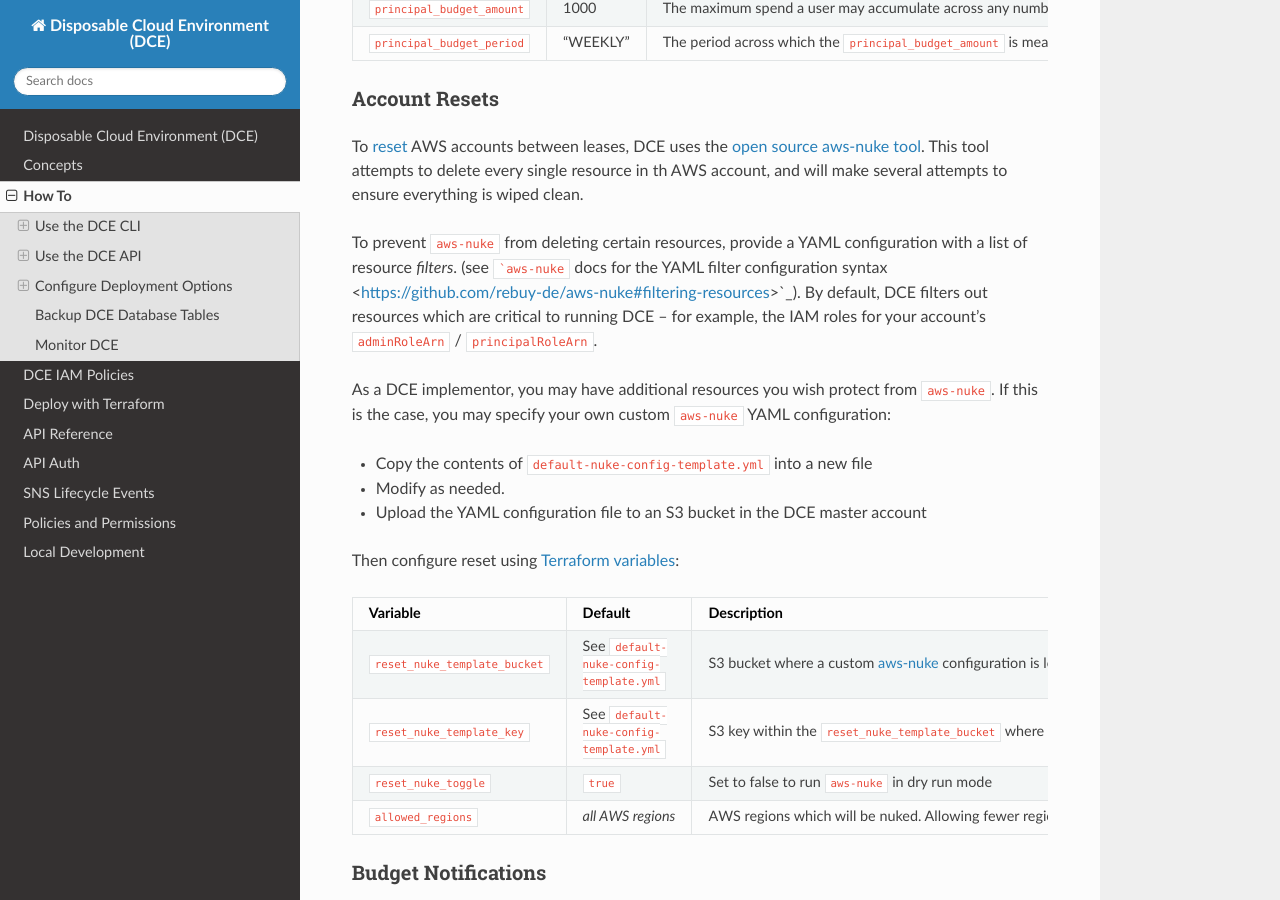
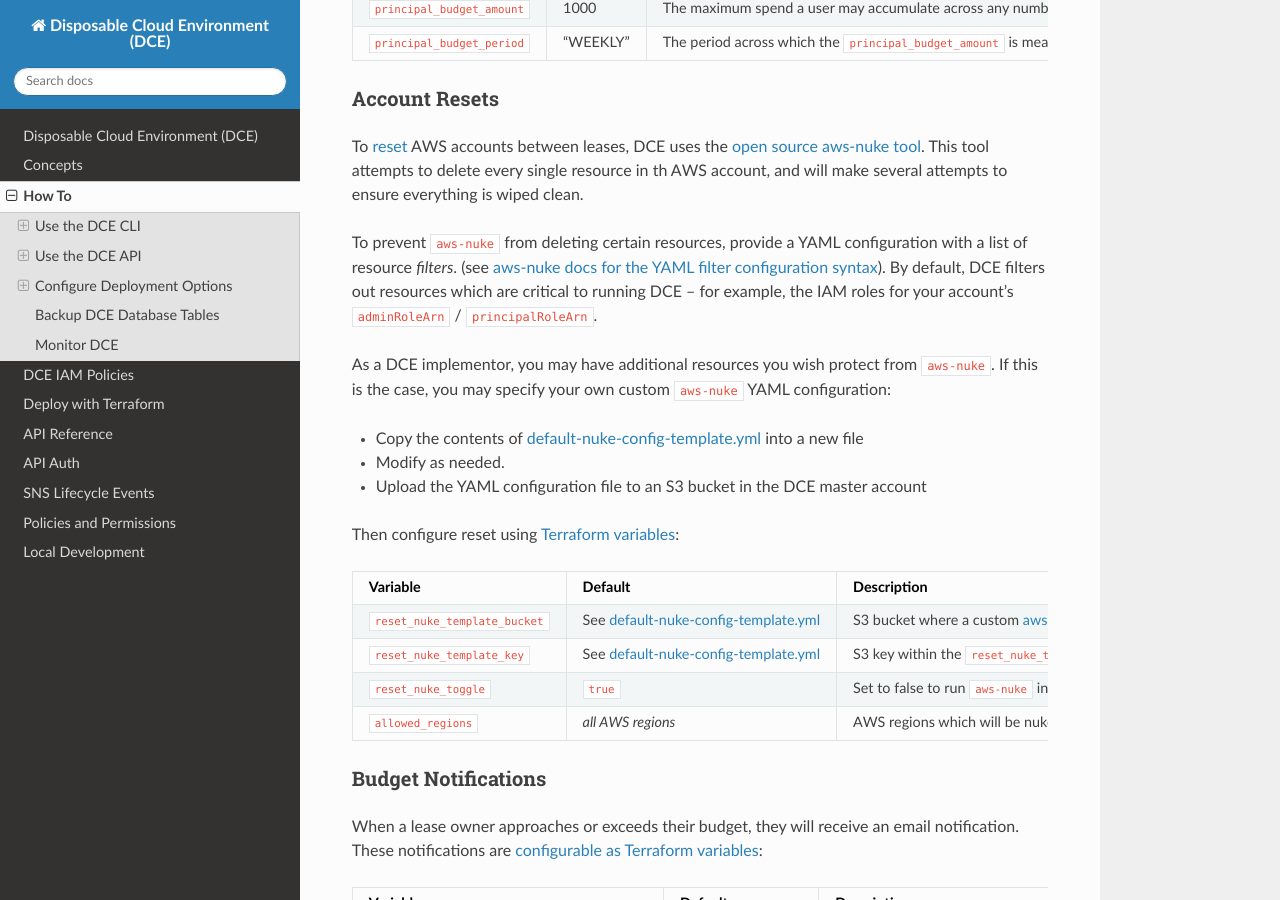
Before and after one commit to Optum/dce, a Sphinx documentation site: the page built from docs/howto.md, in a window 1280 px wide and 900 px high, scrolled down 12297 px. Built offline with Sphinx 7.4.7 and the Read the Docs theme 2.0.0, drawn with Linux system fonts in a browser that asks for light colours.

Commit message:
Fixed links broken by backticks

```diff
--- a/docs/howto.md
+++ b/docs/howto.md
@@ -591,11 +591,11 @@ DCE budget may be configured as `Terraform variables <terraform.html#configuring
 
 To `reset <concepts.html#reset>`_ AWS accounts between leases, DCE uses the [open source aws-nuke tool](https://github.com/rebuy-de/aws-nuke). This tool attempts to delete every single resource in th AWS account, and will make several attempts to ensure everything is wiped clean.
 
-To prevent `aws-nuke` from deleting certain resources, provide a YAML configuration with a list of resource _filters_. (see [`aws-nuke` docs for the YAML filter configuration syntax](https://github.com/rebuy-de/aws-nuke#filtering-resources)). By default, DCE filters out resources which are critical to running DCE -- for example, the IAM roles for your account's `adminRoleArn` / `principalRoleArn`.
+To prevent `aws-nuke` from deleting certain resources, provide a YAML configuration with a list of resource _filters_. (see [aws-nuke docs for the YAML filter configuration syntax](https://github.com/rebuy-de/aws-nuke#filtering-resources)). By default, DCE filters out resources which are critical to running DCE -- for example, the IAM roles for your account's `adminRoleArn` / `principalRoleArn`.
 
 As a DCE implementor, you may have additional resources you wish protect from `aws-nuke`. If this is the case, you may specify your own custom `aws-nuke` YAML configuration:
 
-- Copy the contents of [`default-nuke-config-template.yml`](https://github.com/Optum/dce/blob/master/cmd/codebuild/reset/default-nuke-config-template.yml) into a new file
+- Copy the contents of [default-nuke-config-template.yml](https://github.com/Optum/dce/blob/master/cmd/codebuild/reset/default-nuke-config-template.yml) into a new file
 - Modify as needed.
 - Upload the YAML configuration file to an S3 bucket in the DCE master account
 
@@ -603,8 +603,8 @@ Then configure reset using `Terraform variables <terraform.html#configuring-terr
 
 | Variable | Default | Description |
 | --- | --- | --- |
-| `reset_nuke_template_bucket` | See [`default-nuke-config-template.yml`](https://github.com/Optum/dce/blob/master/cmd/codebuild/reset/default-nuke-config-template.yml) | S3 bucket where a custom [aws-nuke](https://github.com/rebuy-de/aws-nuke) configuration is located |
-| `reset_nuke_template_key` | See [`default-nuke-config-template.yml`](https://github.com/Optum/dce/blob/master/cmd/codebuild/reset/default-nuke-config-template.yml) | S3 key within the `reset_nuke_template_bucket` where a custom [aws-nuke](https://github.com/rebuy-de/aws-nuke) configuration is located |
+| `reset_nuke_template_bucket` | See [default-nuke-config-template.yml](https://github.com/Optum/dce/blob/master/cmd/codebuild/reset/default-nuke-config-template.yml) | S3 bucket where a custom [aws-nuke](https://github.com/rebuy-de/aws-nuke) configuration is located |
+| `reset_nuke_template_key` | See [default-nuke-config-template.yml](https://github.com/Optum/dce/blob/master/cmd/codebuild/reset/default-nuke-config-template.yml) | S3 key within the `reset_nuke_template_bucket` where a custom [aws-nuke](https://github.com/rebuy-de/aws-nuke) configuration is located |
 | `reset_nuke_toggle` | `true` | Set to false to run `aws-nuke` in dry run mode |
 | `allowed_regions` | _all AWS regions_ | AWS regions which will be nuked. Allowing fewer regions will drastically reduce the run time of aws-nuke |
 
```
Also changed, not shown: docs/api-auth.md (+1 -1 lines), docs/develop.md (+3 -3 lines).
